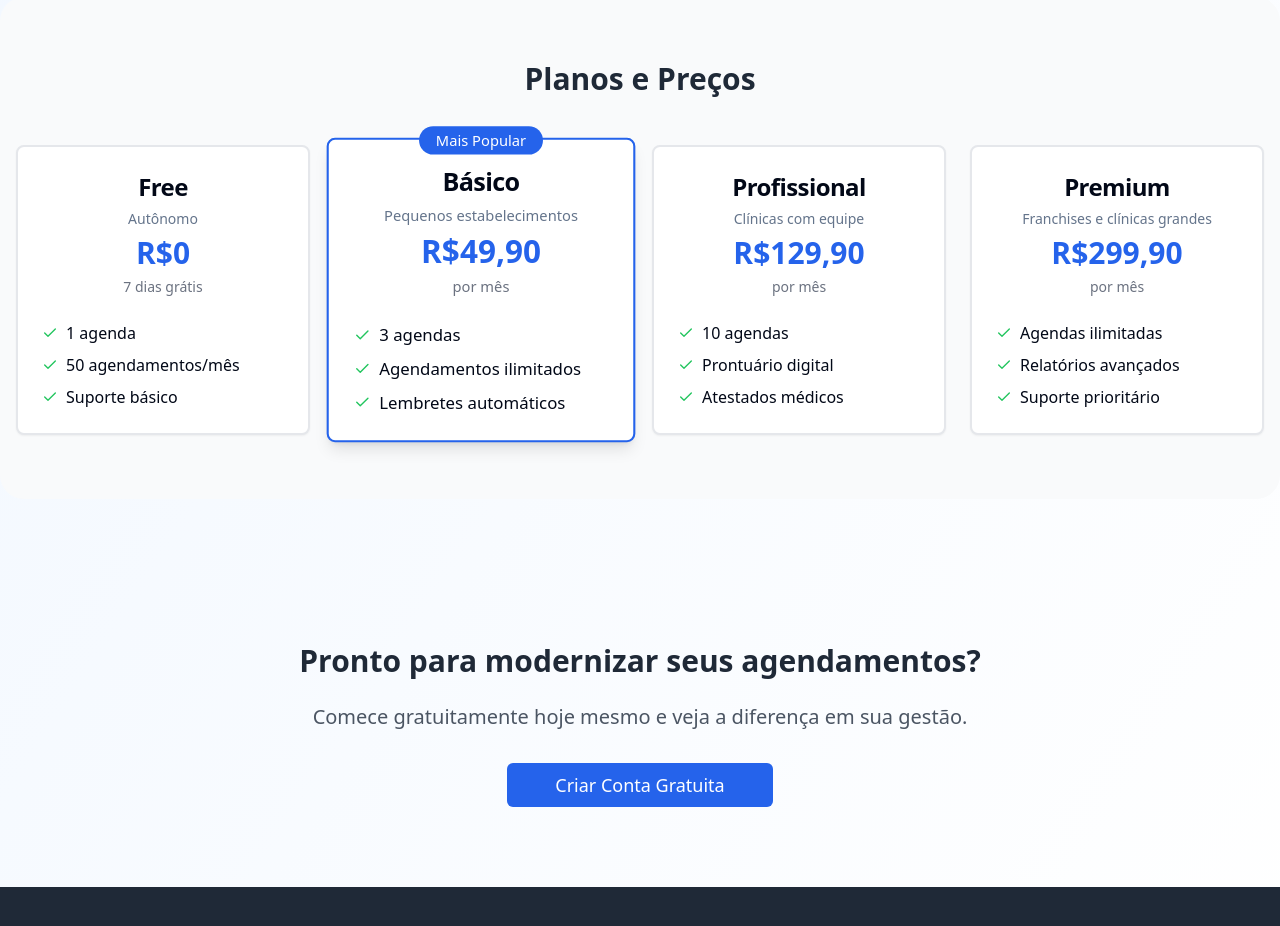
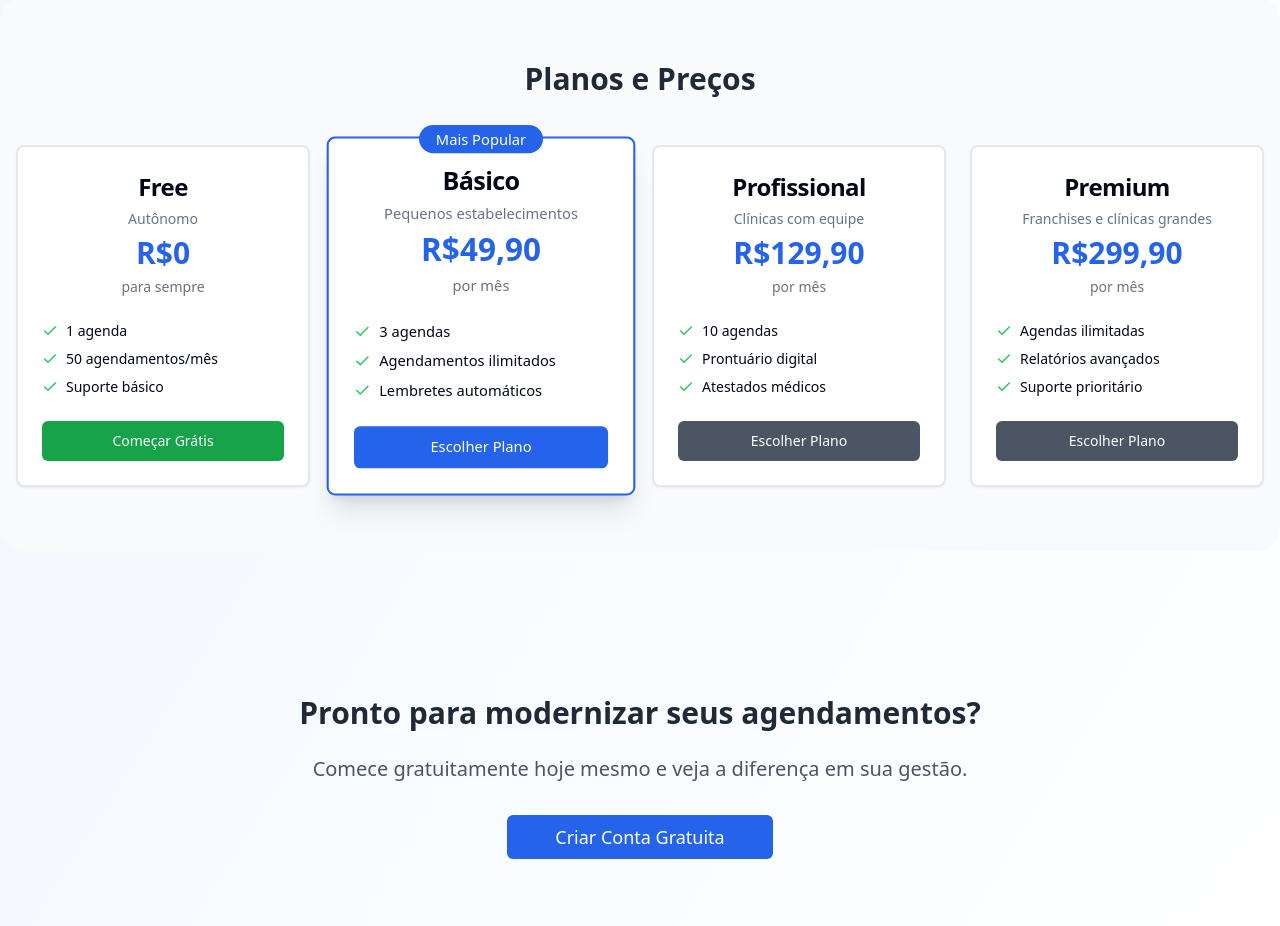
Before and after one commit to alexnunes2016/agendapro-schedules-hub, a React (Vite) app: page / in a window 1280 px wide. Shown: the part 920-1846 px from the top of the page. Built offline with nearby package versions, Linux system fonts and the light colour scheme.

Commit message:
Add Kiwify checkout button to plans
Added "Escolher Plano" button to pricing cards on the index page, linking to Kiwify checkout URLs.

```diff
--- a/src/pages/Index.tsx
+++ b/src/pages/Index.tsx
@@ -14,6 +14,72 @@ const Index = () => {
   const toggleDarkMode = () => {
     setDarkMode(!darkMode);
     document.documentElement.classList.toggle('dark');
+  };
+
+  const plans = [
+    {
+      name: "Free",
+      price: "R$0",
+      period: "para sempre",
+      description: "Autônomo",
+      features: [
+        "1 agenda",
+        "50 agendamentos/mês",
+        "Suporte básico"
+      ],
+      checkoutUrl: null,
+      isFree: true
+    },
+    {
+      name: "Básico",
+      price: "R$49,90",
+      period: "por mês",
+      description: "Pequenos estabelecimentos",
+      features: [
+        "3 agendas",
+        "Agendamentos ilimitados",
+        "Lembretes automáticos"
+      ],
+      checkoutUrl: "https://kiwify.com.br/checkout/BASIC_PLAN_ID", // Substitua pelo ID real do produto
+      popular: true
+    },
+    {
+      name: "Profissional",
+      price: "R$129,90",
+      period: "por mês",
+      description: "Clínicas com equipe",
+      features: [
+        "10 agendas",
+        "Prontuário digital",
+        "Atestados médicos"
+      ],
+      checkoutUrl: "https://kiwify.com.br/checkout/PROFESSIONAL_PLAN_ID" // Substitua pelo ID real do produto
+    },
+    {
+      name: "Premium",
+      price: "R$299,90",
+      period: "por mês",
+      description: "Franchises e clínicas grandes",
+      features: [
+        "Agendas ilimitadas",
+        "Relatórios avançados",
+        "Suporte prioritário"
+      ],
+      checkoutUrl: "https://kiwify.com.br/checkout/PREMIUM_PLAN_ID" // Substitua pelo ID real do produto
+    }
+  ];
+
+  const handlePlanSelection = (plan: any) => {
+    if (plan.isFree) {
+      // Redirecionar para registro gratuito
+      window.location.href = '/register';
+      return;
+    }
+
+    if (plan.checkoutUrl) {
+      // Redirecionar para o checkout do Kiwify
+      window.open(plan.checkoutUrl, '_blank');
+    }
   };
 
   return (
@@ -124,108 +190,47 @@ const Index = () => {
             Planos e Preços
           </h3>
           <div className="grid md:grid-cols-4 gap-6">
-            <Card className="relative border-2 border-gray-200 hover:border-blue-600 transition-colors">
-              <CardHeader className="text-center">
-                <CardTitle className="text-2xl">Free</CardTitle>
-                <CardDescription>Autônomo</CardDescription>
-                <div className="text-3xl font-bold text-blue-600">R$0</div>
-                <p className="text-sm text-gray-500">7 dias grátis</p>
-              </CardHeader>
-              <CardContent>
-                <ul className="space-y-2">
-                  <li className="flex items-center">
-                    <Check className="h-4 w-4 text-green-500 mr-2" />
-                    1 agenda
-                  </li>
-                  <li className="flex items-center">
-                    <Check className="h-4 w-4 text-green-500 mr-2" />
-                    50 agendamentos/mês
-                  </li>
-                  <li className="flex items-center">
-                    <Check className="h-4 w-4 text-green-500 mr-2" />
-                    Suporte básico
-                  </li>
-                </ul>
-              </CardContent>
-            </Card>
-
-            <Card className="relative border-2 border-blue-600 shadow-lg transform scale-105">
+            {plans.map((plan, index) => (
+              <Card key={index} className={`relative ${
+                plan.popular
+                  ? 'border-2 border-blue-600 shadow-xl transform scale-105'
+                  : 'border-2 border-gray-200 hover:border-blue-600 transition-colors'
+              }`}>
+                {plan.popular && (
                   <div className="absolute -top-3 left-1/2 transform -translate-x-1/2">
                     <span className="bg-blue-600 text-white px-4 py-1 rounded-full text-sm">Mais Popular</span>
                   </div>
+                )}
                 <CardHeader className="text-center">
-                <CardTitle className="text-2xl">Básico</CardTitle>
-                <CardDescription>Pequenos estabelecimentos</CardDescription>
-                <div className="text-3xl font-bold text-blue-600">R$49,90</div>
-                <p className="text-sm text-gray-500">por mês</p>
+                  <CardTitle className="text-2xl">{plan.name}</CardTitle>
+                  <CardDescription>{plan.description}</CardDescription>
+                  <div className="text-3xl font-bold text-blue-600">{plan.price}</div>
+                  <p className="text-sm text-gray-500">{plan.period}</p>
                 </CardHeader>
                 <CardContent>
-                <ul className="space-y-2">
-                  <li className="flex items-center">
+                  <ul className="space-y-2 mb-6">
+                    {plan.features.map((feature, featureIndex) => (
+                      <li key={featureIndex} className="flex items-center">
                         <Check className="h-4 w-4 text-green-500 mr-2" />
-                    3 agendas
+                        <span className="text-sm">{feature}</span>
                       </li>
-                  <li className="flex items-center">
-                    <Check className="h-4 w-4 text-green-500 mr-2" />
-                    Agendamentos ilimitados
-                  </li>
-                  <li className="flex items-center">
-                    <Check className="h-4 w-4 text-green-500 mr-2" />
-                    Lembretes automáticos
-                  </li>
+                    ))}
                   </ul>
+                  <Button
+                    className={`w-full ${
+                      plan.popular
+                        ? 'bg-blue-600 hover:bg-blue-700'
+                        : plan.isFree
+                          ? 'bg-green-600 hover:bg-green-700'
+                          : 'bg-gray-600 hover:bg-gray-700'
+                    } text-white`}
+                    onClick={() => handlePlanSelection(plan)}
+                  >
+                    {plan.isFree ? 'Começar Grátis' : 'Escolher Plano'}
+                  </Button>
                 </CardContent>
               </Card>
-
-            <Card className="relative border-2 border-gray-200 hover:border-blue-600 transition-colors">
-              <CardHeader className="text-center">
-                <CardTitle className="text-2xl">Profissional</CardTitle>
-                <CardDescription>Clínicas com equipe</CardDescription>
-                <div className="text-3xl font-bold text-blue-600">R$129,90</div>
-                <p className="text-sm text-gray-500">por mês</p>
-              </CardHeader>
-              <CardContent>
-                <ul className="space-y-2">
-                  <li className="flex items-center">
-                    <Check className="h-4 w-4 text-green-500 mr-2" />
-                    10 agendas
-                  </li>
-                  <li className="flex items-center">
-                    <Check className="h-4 w-4 text-green-500 mr-2" />
-                    Prontuário digital
-                  </li>
-                  <li className="flex items-center">
-                    <Check className="h-4 w-4 text-green-500 mr-2" />
-                    Atestados médicos
-                  </li>
-                </ul>
-              </CardContent>
-            </Card>
-
-            <Card className="relative border-2 border-gray-200 hover:border-blue-600 transition-colors">
-              <CardHeader className="text-center">
-                <CardTitle className="text-2xl">Premium</CardTitle>
-                <CardDescription>Franchises e clínicas grandes</CardDescription>
-                <div className="text-3xl font-bold text-blue-600">R$299,90</div>
-                <p className="text-sm text-gray-500">por mês</p>
-              </CardHeader>
-              <CardContent>
-                <ul className="space-y-2">
-                  <li className="flex items-center">
-                    <Check className="h-4 w-4 text-green-500 mr-2" />
-                    Agendas ilimitadas
-                  </li>
-                  <li className="flex items-center">
-                    <Check className="h-4 w-4 text-green-500 mr-2" />
-                    Relatórios avançados
-                  </li>
-                  <li className="flex items-center">
-                    <Check className="h-4 w-4 text-green-500 mr-2" />
-                    Suporte prioritário
-                  </li>
-                </ul>
-              </CardContent>
-            </Card>
+            ))}
           </div>
         </section>
 
```
Lines whose indentation alone changed are shown as unchanged.
